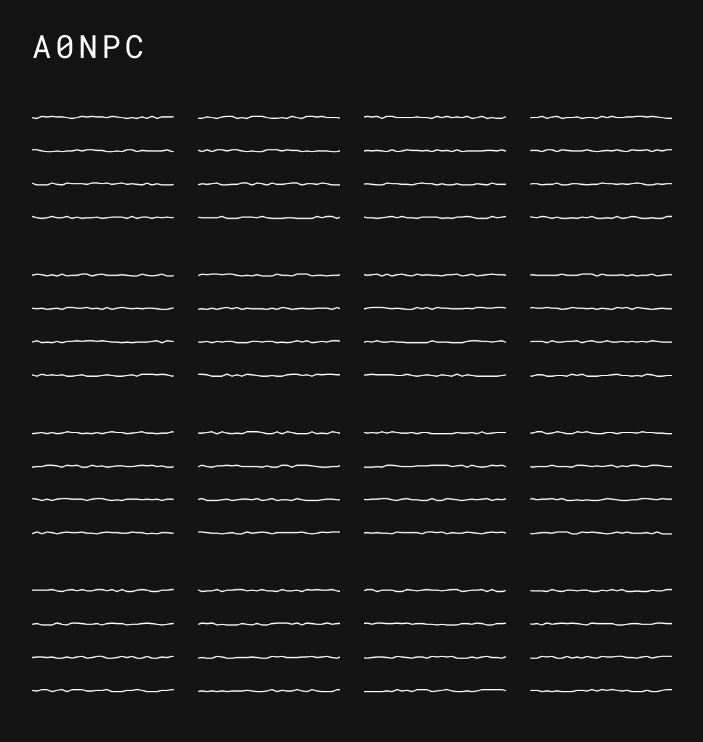
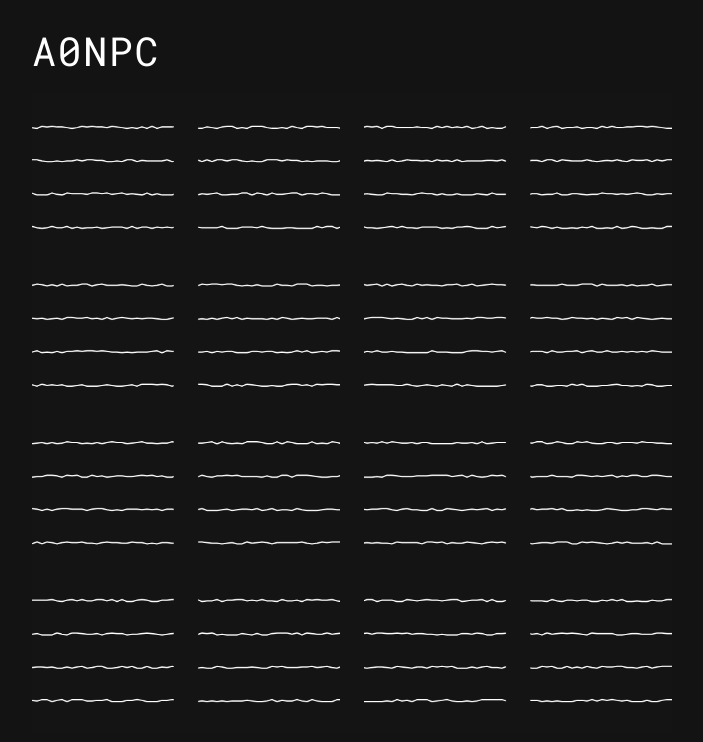
Before and after one commit to aaaaargZombies/adam-ondra-noise-production-center, a React (Create React App) app: page / in a window 1280 px wide. Shown: the top 742 px of the page, without its empty margins (288-991 px from the left). Built offline with nearby package versions, Linux system fonts and the light colour scheme.

Commit message:
alter header to retain proportions better at different resolutions

```diff
--- a/src/components/Header/styles.module.css
+++ b/src/components/Header/styles.module.css
@@ -6,7 +6,7 @@
 }
 .title {
 	padding-top: 3vmin;
-	letter-spacing: 0.25rem;
+	letter-spacing: 0.1rem;
 	font-weight: 400;
-	font-size: 2rem;
+	font-size: 5vmin;
 }
```
